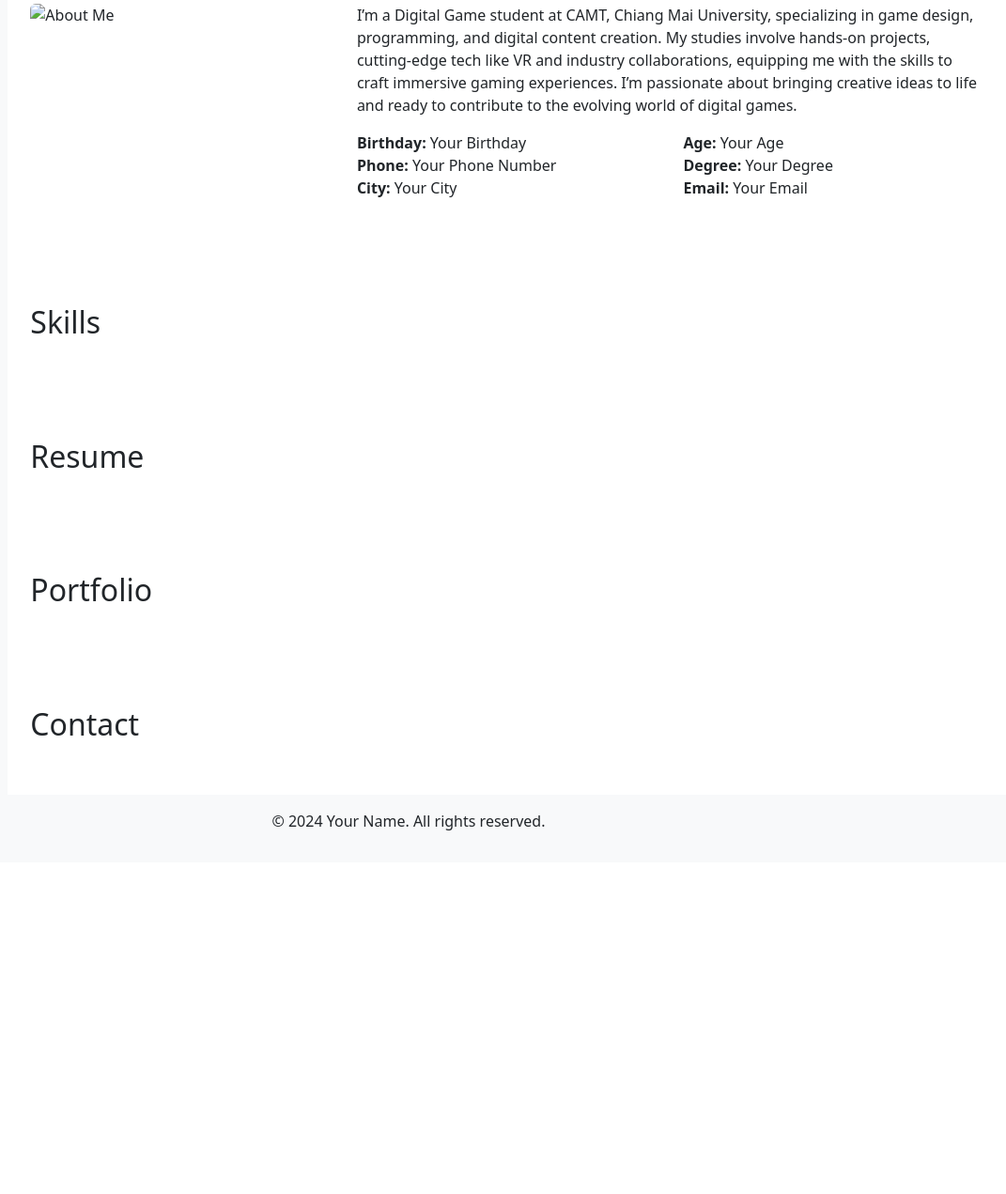
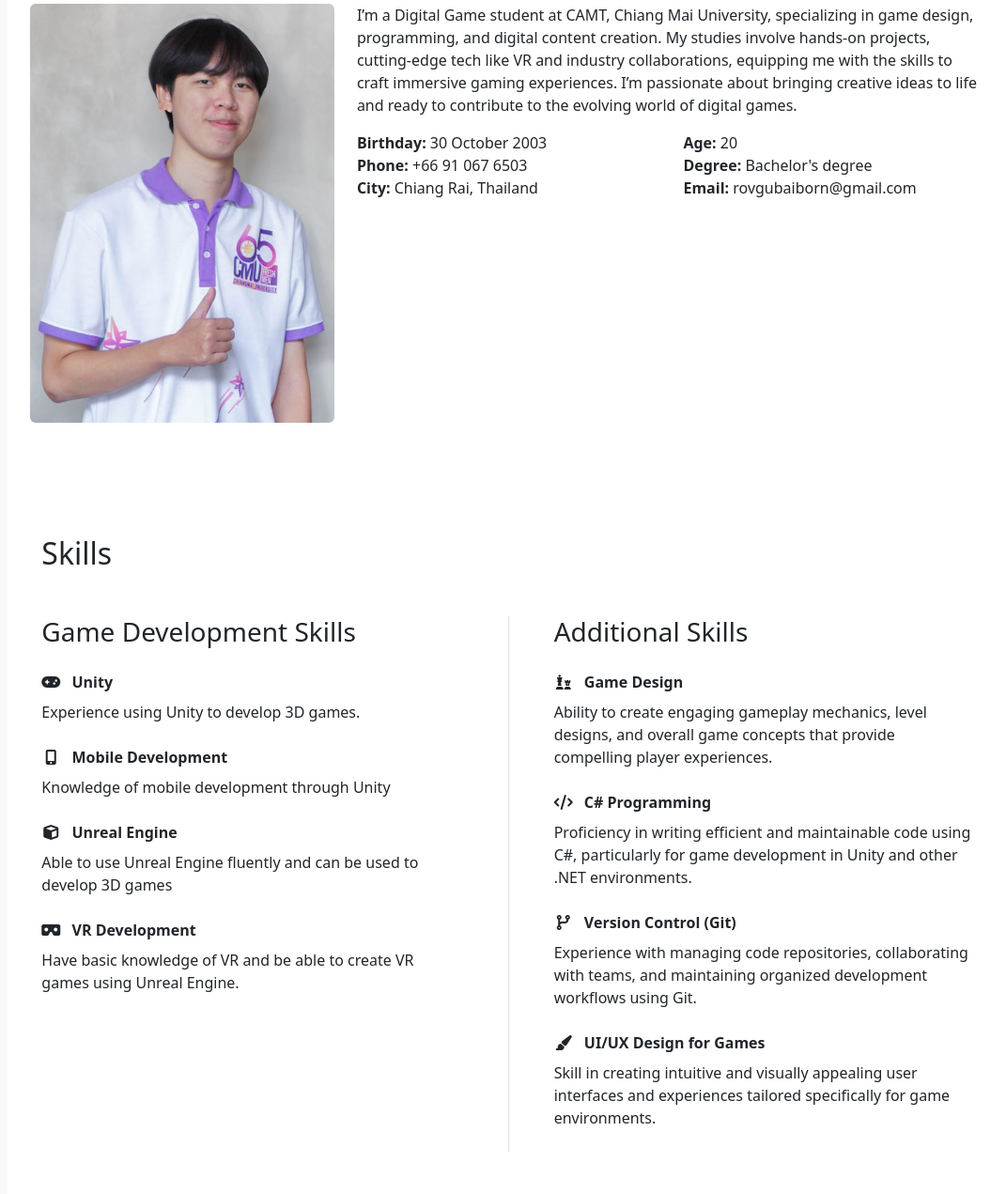
Before and after one commit to Chayanuthapol/CV958331, a plain HTML site: page index.html in a window 1280 px wide. Shown: the part 890-2161 px from the top of the page at 94% size, without its empty margins (205-1276 px from the left). Before the commit the page ends 1808 px from the top, so only its background shows below. Drawn offline with nearby package versions, Linux system fonts and the light colour scheme.

Commit message:
Update index.html

```diff
--- a/index.html
+++ b/index.html
@@ -17,7 +17,7 @@
             <nav id="sidebar" class="col-md-3 col-lg-2 d-md-block bg-light sidebar">
                 <div class="position-sticky">
                     <div class="text-center my-4">
-                        <img src="BornProfile.png" alt="My Profile" class="img-fluid circle mb-3" style="width: 150px; height: 150px;">
+                        <img src="BornProfile.png" alt="My Profile" class="img-fluid round-circle mb-3" style="width: 150px; height: 150px;">
                         <h2>Chayanuthapol Dangskul</h2>
                     </div>
                     <ul class="nav flex-column">
@@ -46,23 +46,23 @@
                     <h2>About</h2>
                     <div class="row">
                         <div class="col-lg-4">
-                            <img src="your-about-picture.jpg" alt="About Me" class="img-fluid rounded mb-4">
+                            <img src="BornProfile.png" alt="About Me" class="img-fluid rounded mb-4">
                         </div>
                         <div class="col-lg-8">
                             <p>I’m a Digital Game student at CAMT, Chiang Mai University, specializing in game design, programming, and digital content creation. My studies involve hands-on projects, cutting-edge tech like VR and industry collaborations, equipping me with the skills to craft immersive gaming experiences. I’m passionate about bringing creative ideas to life and ready to contribute to the evolving world of digital games.</p>
                             <div class="row">
                                 <div class="col-md-6">
                                     <ul class="list-unstyled">
-                                        <li><strong>Birthday:</strong> Your Birthday</li>
-                                        <li><strong>Phone:</strong> Your Phone Number</li>
-                                        <li><strong>City:</strong> Your City</li>
+                                        <li><strong>Birthday:</strong> 30 October 2003</li>
+                                        <li><strong>Phone:</strong> +66 91 067 6503</li>
+                                        <li><strong>City:</strong> Chiang Rai, Thailand</li>
                                     </ul>
                                 </div>
                                 <div class="col-md-6">
                                     <ul class="list-unstyled">
-                                        <li><strong>Age:</strong> Your Age</li>
-                                        <li><strong>Degree:</strong> Your Degree</li>
-                                        <li><strong>Email:</strong> Your Email</li>
+                                        <li><strong>Age:</strong> 20</li>
+                                        <li><strong>Degree:</strong> Bachelor's degree</li>
+                                        <li><strong>Email:</strong> rovgubaiborn@gmail.com</li>
                                     </ul>
                                 </div>
                             </div>
@@ -72,8 +72,61 @@
 
                 <!-- Skills Section -->
                 <section id="skills" class="py-5">
-                    <h2>Skills</h2>
-                    <!-- Add your skills here -->
+                    <div class="container">
+                        <h2 class="mb-5">Skills</h2>
+                        <div class="row">
+                            <div class="col-md-6 pe-md-5 border-end">
+                                <h3 class="mb-4">Game Development Skills</h3>
+                                <ul class="list-unstyled">
+                                    <li class="mb-4">
+                                        <i class="fas fa-gamepad fa-fw me-2"></i>
+                                        <span class="fw-bold">Unity</span>
+                                        <p class="mt-2">Experience using Unity to develop 3D games.</p>
+                                    </li>
+                                    <li class="mb-4">
+                                        <i class="fas fa-mobile-alt fa-fw me-2"></i>
+                                        <span class="fw-bold">Mobile Development</span>
+                                        <p class="mt-2">Knowledge of mobile development through Unity</p>
+                                    </li>
+                                    <li class="mb-4">
+                                        <i class="fas fa-cube fa-fw me-2"></i>
+                                        <span class="fw-bold">Unreal Engine</span>
+                                        <p class="mt-2">Able to use Unreal Engine fluently and can be used to develop 3D games</p>
+                                    </li>
+                                    <li class="mb-4">
+                                        <i class="fas fa-vr-cardboard fa-fw me-2"></i>
+                                        <span class="fw-bold">VR Development</span>
+                                        <p class="mt-2">Have basic knowledge of VR and be able to create VR games using Unreal Engine.</p>
+                                    </li>
+                                </ul>
+                            </div>
+                            <div class="col-md-6 ps-md-5">
+                                <h3 class="mb-4">Additional Skills</h3>
+                                <ul class="list-unstyled">
+                                    <li class="mb-4">
+                                        <i class="fas fa-chess fa-fw me-2"></i>
+                                        <span class="fw-bold">Game Design</span>
+                                        <p class="mt-2">Ability to create engaging gameplay mechanics, level designs, and overall game concepts that provide compelling player experiences.</p>
+                                    </li>
+                                    <li class="mb-4">
+                                        <i class="fas fa-code fa-fw me-2"></i>
+                                        <span class="fw-bold">C# Programming</span>
+                                        <p class="mt-2">Proficiency in writing efficient and maintainable code using C#, particularly for game development in Unity and other .NET environments.</p>
+                                    </li>
+                                    <li class="mb-4">
+                                        <i class="fas fa-code-branch fa-fw me-2"></i>
+                                        <span class="fw-bold">Version Control (Git)</span>
+                                        <p class="mt-2">Experience with managing code repositories, collaborating with teams, and maintaining organized development workflows using Git.</p>
+                                    </li>
+                                    <li class="mb-4">
+                                        <i class="fas fa-paint-brush fa-fw me-2"></i>
+                                        <span class="fw-bold">UI/UX Design for Games</span>
+                                        <p class="mt-2">Skill in creating intuitive and visually appealing user interfaces and experiences tailored specifically for game environments.</p>
+                                    </li>
+                                </ul>
+                            </div>
+                        </div>
+                    </div>
                 </section>
 
                 <!-- Resume Section -->
```
